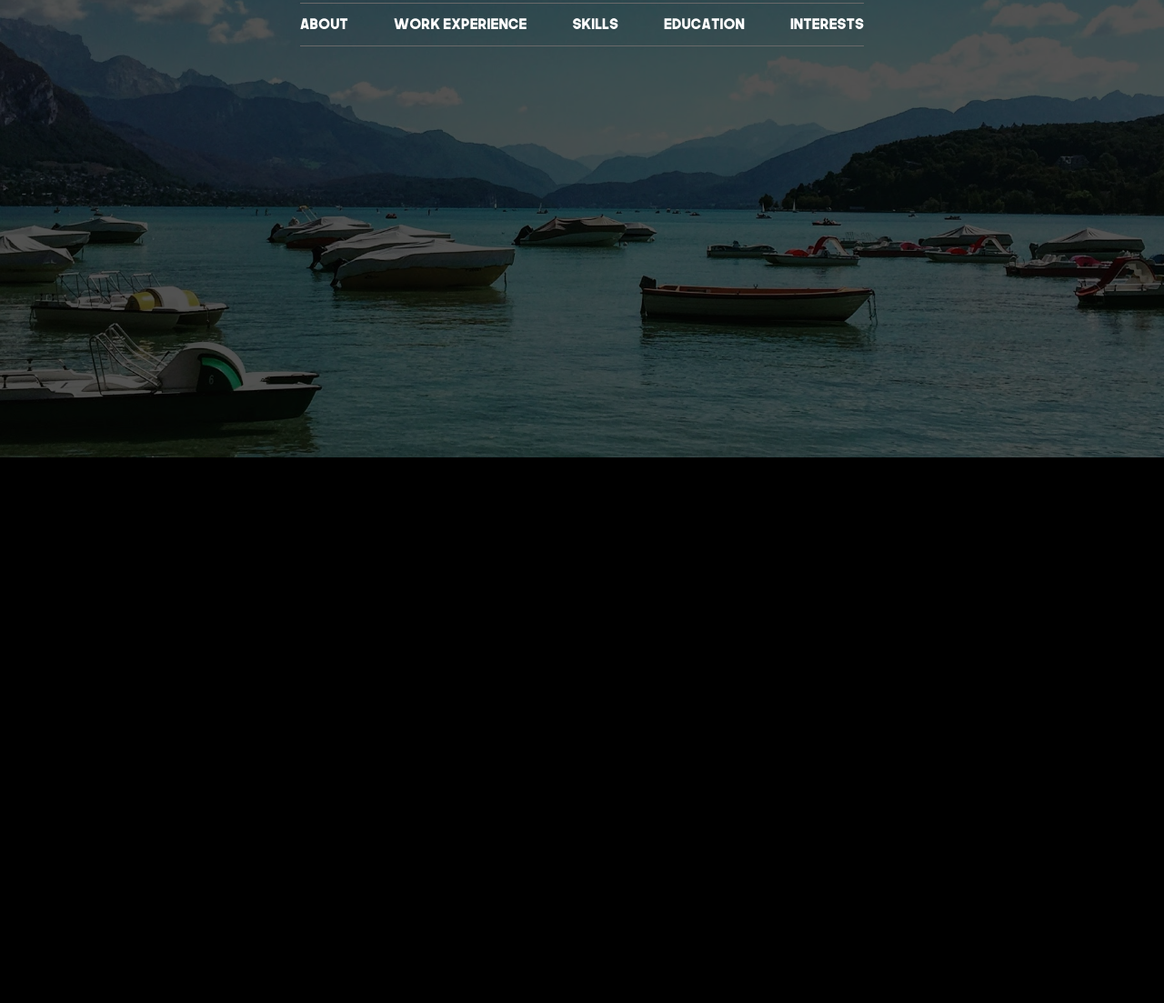
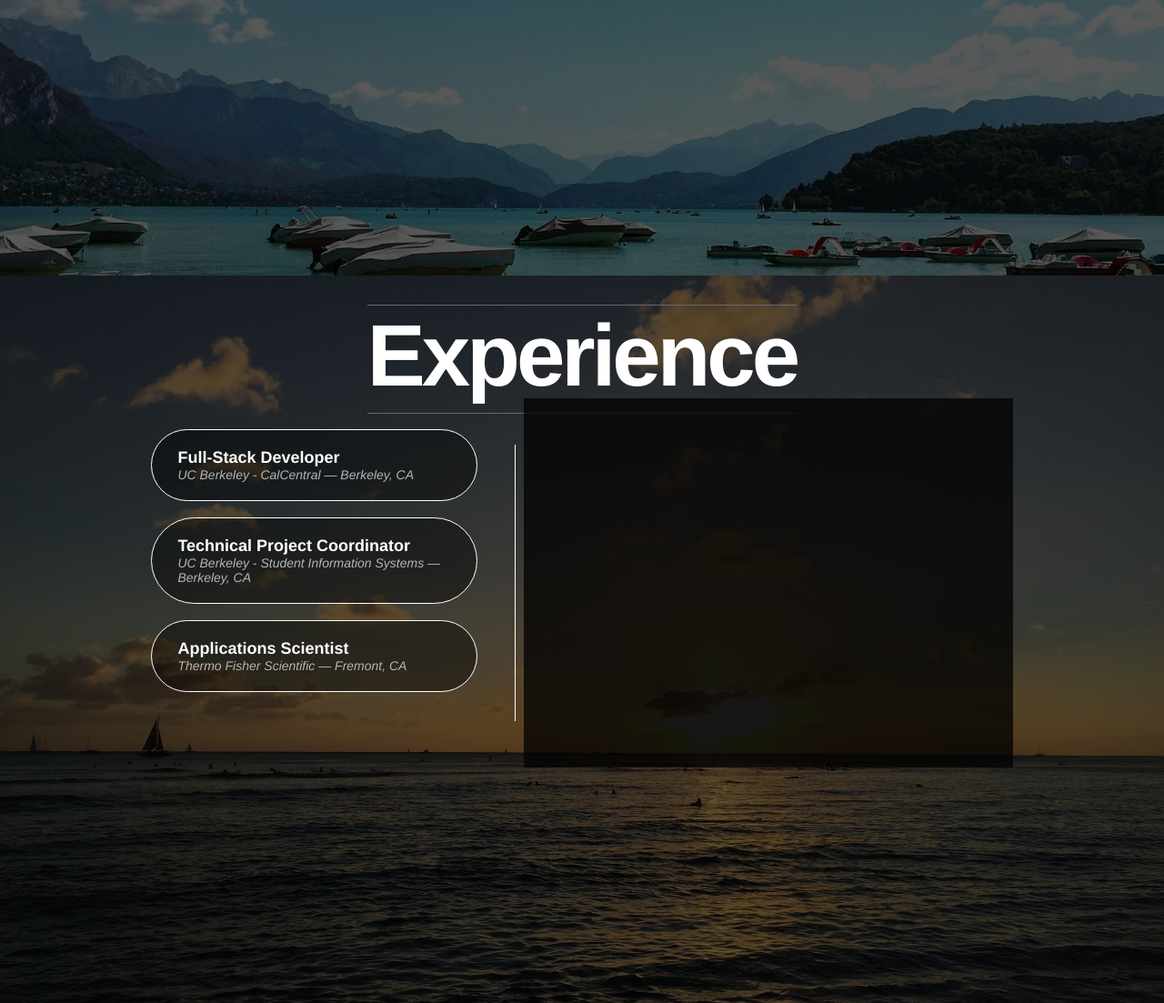
Before and after one commit to davidlimcheng/davidlimcheng, a React app: page / in a window 1280 px wide. Shown: the part 497-1600 px from the top of the page at 91% size. Before the commit the page ends 1000 px from the top, so only its background shows below. Built offline with nearby package versions, Linux system fonts and the light colour scheme.

Commit message:
experience page

```diff
--- a/src/components/App.js
+++ b/src/components/App.js
@@ -1,11 +1,64 @@
 import React from 'react';
 import Intro from './Intro';
+import Experience from './Experience';
+import experiences from '../experiences.js';
+
+const navLinks = {
+  link1: {
+    name: 'EXPERIENCE',
+    url: '#'
+  },
+  link2: {
+    name: 'SKILLS',
+    url: '#'
+  },
+  link3: {
+    name: 'EDUCATION',
+    url: '#'
+  },
+  link4: {
+    name: 'INTERESTS',
+    url: '#'
+  }
+}
 
 class App extends React.Component {
+  constructor() {
+    super();
+    this.updateHoveredJob = this.updateHoveredJob.bind(this);
+    this.updateSelectedJob = this.updateSelectedJob.bind(this);
+    this.removeHoveredJob = this.removeHoveredJob.bind(this);
+    this.removeSelectedJob = this.removeSelectedJob.bind(this);
+    this.state = {
+      navLinks: navLinks,
+      experiences: experiences,
+      hoveredJob: false,
+      selectedJob: false
+    }
+  }
+  updateHoveredJob(job) {
+    this.setState({hoveredJob: job});
+  }
+  removeHoveredJob() {
+    this.setState({hoveredJob: false});
+  }
+  updateSelectedJob(job) {
+    this.setState({selectedJob: job});
+  }
+  removeSelectedJob() {
+    this.setState({selectedJob: false});
+  }
   render() {
     return (
-      <div>
-        <Intro />
+      <div className="defaults">
+        <Intro navLinks={this.state.navLinks}/>
+        <Experience experiences={this.state.experiences}
+            updateHoveredJob={this.updateHoveredJob}
+            updateSelectedJob={this.updateSelectedJob}
+            removeHoveredJob={this.removeHoveredJob}
+            removeSelectedJob={this.removeSelectedJob}
+            hoveredJob={this.state.hoveredJob}
+            selectedJob={this.state.selectedJob}/>
       </div>
     )
   }
--- /dev/null
+++ b/src/components/Experience.js
@@ -0,0 +1,122 @@
+import React from 'react';
+
+class Experience extends React.Component {
+  constructor() {
+    super();
+    this.addHoveredJob = this.addHoveredJob.bind(this);
+    this.addOrRemoveSelectedJob = this.addOrRemoveSelectedJob.bind(this);
+    this.removeHoveredJob = this.removeHoveredJob.bind(this);
+    this.renderExperienceItem = this.renderExperienceItem.bind(this);
+    this.renderJobDescription = this.renderJobDescription.bind(this);
+    this.renderMiddleBorder = this.renderMiddleBorder.bind(this);
+  }
+  addHoveredJob(e, key) {
+    e.preventDefault();
+    this.props.updateHoveredJob(this.props.experiences[key]);
+  }
+  addOrRemoveSelectedJob(e, key){
+    e.preventDefault();
+    const selectedJob = this.props.experiences[key];
+    if (this.props.selectedJob && JSON.stringify(this.props.selectedJob) === JSON.stringify(selectedJob)) {
+      this.props.removeSelectedJob();
+    } else {
+      this.props.updateSelectedJob(selectedJob);
+    }
+  }
+  renderMiddleBorder() {
+    let middleBorderColor = 'experience-middle-border-default';
+    if (this.props.selectedJob) {
+      middleBorderColor = 'experience-middle-border-' + this.props.selectedJob.jobKey;
+    } else if (this.props.hoveredJob) {
+      middleBorderColor = 'experience-middle-border-' + this.props.hoveredJob.jobKey;
+    }
+    return (
+      <div className={"experience-middle-border " + middleBorderColor}></div>
+    )
+  }
+  removeHoveredJob(e) {
+    this.props.removeHoveredJob();
+  }
+  renderExperienceItem(key) {
+    const job = this.props.experiences[key];
+    let containerClass = 'experience-item-container';
+    // If there is no selected job or there is a selected job and we are not rendering it, add the hover effects
+    if (!this.props.selectedJob || (this.props.selectedJob && this.props.selectedJob.jobKey !== key)) {
+      containerClass += ' ' + key;
+    }
+    // If rendering the selected job, add a class for the permanent background color and font color changees
+    if (this.props.selectedJob && this.props.selectedJob.jobKey === key) {
+      containerClass += ' selected-job experience-item-container-selected-' + key;
+    }
+    return (
+      <li className="experience-item" key={key}
+          onMouseEnter={(e) => this.addHoveredJob(e, key)}
+          onMouseLeave={(e) => this.removeHoveredJob(e)}
+          onClick={(e) => this.addOrRemoveSelectedJob(e, key)}>
+        <div className={containerClass}>
+          <div className="experience-item-title">
+            <strong>{job.title}</strong>
+          </div>
+          <div className="experience-item-details">
+            <i>{job.company}</i> &mdash; <i>{job.location}</i>
+          </div>
+        </div>
+      </li>
+    )
+  }
+  renderJobDescription() {
+    let job = false;
+    if (this.props.selectedJob) {
+      job = this.props.selectedJob;
+    } else if (this.props.hoveredJob) {
+      job = this.props.hoveredJob;
+    }
+    if (job) {
+      return (
+        <div className="experience-description">
+          <div className="experience-description-timeline">
+            <h2 className="experience-description-timeline-header">Timeline:&nbsp;&nbsp;</h2><h3 className={'experience-'+job.jobKey}>{job.timeline}</h3>
+          </div>
+          <h2>Summary:</h2>
+          <p>{job.summary}</p>
+          <h2 className="experience-description-list-header">Duties:</h2>
+          <ul>
+            {job.duties.map(function(duty){
+              return (<li><p>{duty}</p></li>)
+            })}
+          </ul>
+          <h2 className="experience-description-list-header">Main Skills:</h2>
+          <ul>
+            {job.skills.map(function(skill) {
+              return (<li><p>{skill}</p></li>)
+            })}
+          </ul>
+        </div>
+      )
+    }
+  }
+  render() {
+    return (
+      <div className="main-section experience">
+        <div className="transparent-black">
+          <div className="experience-container">
+            <div className="section-title experience-title">
+              <h1>Experience</h1>
+            </div>
+            <div className="experience-list">
+              <ul>
+                {Object.keys(this.props.experiences).map(this.renderExperienceItem)}
+              </ul>
+            </div>
+            {this.renderMiddleBorder()}
+            <div className="experience-description-container">
+              {this.renderJobDescription()}
+            </div>
+          </div>
+        </div>
+      </div>
+    )
+  }
+}
+
+export default Experience;
--- a/src/components/Intro.js
+++ b/src/components/Intro.js
@@ -15,7 +15,7 @@ class Intro extends React.Component {
                 <p>Front-End // Back-End // Artificial Intelligence</p>
               </div>
             </div>
-            <NavBar />
+            <NavBar navLinks={this.props.navLinks}/>
           </div>
         </div>
       </div>
--- a/src/components/NavBar.js
+++ b/src/components/NavBar.js
@@ -1,27 +1,4 @@
 import React from 'react';
-
-const links = {
-  link1: {
-    name: 'ABOUT',
-    url: '#'
-  },
-  link2: {
-    name: 'WORK EXPERIENCE',
-    url: '#'
-  },
-  link3: {
-    name: 'SKILLS',
-    url: '#'
-  },
-  link4: {
-    name: 'EDUCATION',
-    url: '#'
-  },
-  link5: {
-    name: 'INTERESTS',
-    url: '#'
-  }
-}
 
 class NavBar extends React.Component {
   constructor() {
@@ -31,16 +8,15 @@ class NavBar extends React.Component {
   renderNavItem(key) {
     return (
       <li key={key}>
-        <a href={links[key].url}>{links[key].name}</a>
+        <a href={this.props.navLinks[key].url}>{this.props.navLinks[key].name}</a>
       </li>
     )
   }
 
   render() {
-    const linkIds = Object.keys(links);
     return (
       <ul className="navigation">
-        {Object.keys(links).map(this.renderNavItem)}
+        {Object.keys(this.props.navLinks).map(this.renderNavItem)}
       </ul>
     )
   }
--- /dev/null
+++ b/src/css/_base.scss
@@ -0,0 +1,32 @@
+@font-face {
+  font-family: "thenextfont";
+  src: url("./fonts/TheNextFont.eot");
+  src: url("./fonts/TheNextFont.eot?#iefix") format("embedded-opentype"), url("./fonts/TheNextFont.woff") format("woff"), url("./fonts/TheNextFont.ttf") format("truetype"), url("./fonts/TheNextFont.svg") format("svg");
+  font-weight: normal;
+  font-style: normal;
+}
+
+body {
+  background-color: black;
+  margin: 0;
+}
+
+.defaults {
+  font-family: 'helvetica';
+}
+
+.main-section {
+  background-size: cover;
+  height: 100vh;
+}
+
+.section-title {
+  color: white;
+  font-size: 48px;
+  letter-spacing: -4px;
+}
+
+.transparent-black {
+  background: rgba(0, 0, 0, 0.65);
+  height: 100%;
+}
--- /dev/null
+++ b/src/css/_experience.scss
@@ -0,0 +1,173 @@
+.experience {
+  background-image: url('./images/waikiki_beach.jpg');
+}
+
+.experience-container {
+  display: grid;
+  grid-template-columns: 13% 28% 4% 42% 13%;
+  grid-template-rows: 25% 75%;
+}
+
+.experience-description {
+  color: rgb(185, 185, 185);
+  margin: 24px;
+  .experience-description-timeline-header {
+    display: inline;
+  }
+  .experience-description-list-header {
+    margin-top: 16px;
+  }
+  .experience-job1 {
+    color: rgb(0, 220, 102);
+  }
+  .experience-job2 {
+    color: rgb(238, 44, 44);
+  }
+  .experience-job3 {
+    color: rgb(255,215,0);
+  }
+  h2 {
+    color: white;
+    margin: 16px 0 4px 0;
+    transition: all 0.3s ease;
+  }
+  h2:first-child {
+    margin-top: 0;
+  }
+  h3 {
+    display: inline;
+  }
+  p, ul {
+    margin: 4px 0;
+  }
+  li {
+    color: white;
+    margin-bottom: 6px;
+    p {
+      color: rgb(185, 185, 185);
+    }
+  }
+  li:last-child {
+    margin-bottom: 0;
+  }
+}
+
+.experience-description-container {
+  grid-column-start: 4;
+  grid-row-start: 2;
+  background: rgba(0, 0, 0, 0.75);
+}
+
+.experience-item {
+  display: inline;
+  margin: 0 12px;
+}
+
+.experience-item-container {
+  background: rgba(0, 0, 0, 0.4);
+  border: 1px solid white;
+  border-radius: 50px;
+  cursor: pointer;
+  padding: 20px 28px;
+  strong {
+    color: white;
+    font-size: 18px;
+  }
+}
+
+.experience-item-details {
+  color: rgb(180, 180, 180);
+  font-size: 14px;
+  p {
+    display: inline;
+    margin: 0;
+  }
+}
+
+.experience-list {
+  grid-column-start: 2;
+  grid-row-start: 2;
+  ul {
+    padding: 0;
+  }
+}
+
+.experience-middle-border {
+  align-self: center;
+  border-left: 3px solid white;
+  grid-column-start: 3;
+  grid-row-start: 2;
+  height: 75%;
+  margin: 0 20% 0 80%;
+  transition: all 0.3s ease;
+}
+
+.experience-middle-border-default {
+  border-left: 1px solid white;
+}
+
+.experience-middle-border-job1 {
+  border-left: 1px solid rgb(0, 220, 102);
+}
+
+.experience-middle-border-job2 {
+  border-left: 1px solid rgb(238, 44, 44);
+}
+
+.experience-middle-border-job3 {
+  border-left: 1px solid rgb(255,215,0);
+}
+
+.experience-title {
+  grid-column-start: 2;
+  grid-column-end: 5;
+  grid-row-start: 1;
+  justify-self: center;
+  h1 {
+    border-bottom: 1px solid rgb(105, 105, 105);
+    border-top: 1px solid rgb(105, 105, 105);
+    padding-bottom: 8px;
+    margin: 32px 0;
+  }
+}
+
+.job1, .job2, .job3 {
+  transition: all 0.3s ease;
+}
+
+.job1:hover {
+  background: rgba(0, 220, 102, 0.7);
+  .experience-item-details, strong {
+    color: black;
+  }
+}
+
+.job2:hover {
+  background: rgba(238, 44, 44, 0.65);
+  .experience-item-details, strong {
+    color: black;
+  }
+}
+
+.job3:hover {
+  background: rgba(255,215,0, 0.55);
+  .experience-item-details, strong {
+    color: black;
+  }
+}
+
+.experience-item-container-selected-job1 {
+  background-color: rgba(0, 220, 102, 0.7);
+}
+.experience-item-container-selected-job2 {
+  background-color: rgba(238, 44, 44, 0.65);
+}
+.experience-item-container-selected-job3 {
+  background-color: rgba(255,215,0, 0.55);
+}
+
+.selected-job {
+  .experience-item-details, strong {
+    color: black;
+  }
+}
--- a/src/css/_intro.scss
+++ b/src/css/_intro.scss
@@ -5,7 +5,6 @@
 .intro-container {
   align-items: center;
   display: grid;
-  font-family: 'helvetica';
   grid-template-columns: 10% 40% 40% 10%;
   grid-template-rows: 25% 25% 25% 25%;
   height: 100%;
@@ -62,6 +61,7 @@
   li {
     display: inline;
     font-family: 'thenextfont';
+    font-weight: lighter;
     margin: 0 25px;
   }
   li:first-child {
--- a/src/css/style.scss
+++ b/src/css/style.scss
@@ -1,24 +1,3 @@
+@import 'base';
 @import 'intro';
-
-@font-face {
-  font-family: "thenextfont";
-  src: url("./fonts/TheNextFont.eot");
-  src: url("./fonts/TheNextFont.eot?#iefix") format("embedded-opentype"), url("./fonts/TheNextFont.woff") format("woff"), url("./fonts/TheNextFont.ttf") format("truetype"), url("./fonts/TheNextFont.svg") format("svg");
-  font-weight: normal;
-  font-style: normal;
-}
-
-body {
-  background-color: black;
-  margin: 0;
-}
-
-.main-section {
-  background-size: cover;
-  height: 1000px;
-}
-
-.transparent-black {
-  background: rgba(0, 0, 0, 0.68);
-  height: 100%;
-}
+@import 'experience';
--- /dev/null
+++ b/src/experiences.js
@@ -0,0 +1,43 @@
+const experiences = {
+  job1: {
+    jobKey: 'job1',
+    title: 'Full-Stack Developer',
+    company: 'UC Berkeley - CalCentral',
+    location: 'Berkeley, CA',
+    timeline: 'February 2016 - Present',
+    summary: 'UC Berkeley\'s CalCentral is a one-stop shop for students, staff, and faculty alike. Combining a large number of disparate systems throughout campus onto a single dashboard, users can do just about anything they need - whether that\'s submitting their statement of intent to register, grading a section, or accepting a financial aid award.',
+    duties: ['Bridge between UX Design, API, upstream systems, and functional teams to facilitate development.',
+             'Optimize CPU, memory, and thread configurations in the JVM using different diagnostic analytics.',
+             'Facilitate infrastructure decisions, deployment processes, and additional dev ops responsibilities.',
+             'Troubleshoot production issues as they arise.'],
+     skills: ['Angular', '(J)Ruby', 'npm', 'Git', 'Bash']
+   },
+   job2: {
+     jobKey: 'job2',
+     title: 'Technical Project Coordinator',
+     company: 'UC Berkeley - Student Information Systems',
+     location: 'Berkeley, CA',
+     timeline: 'February 2015 - February 2016',
+     summary: 'Worked as a project coordinator for UX Development and API teams on the Student Information Systems team at UC Berkeley, before transitioning to a full-timeline development role. Although the role was formally titled as \"Project Coordinator\", I like to think of it more as \"guy who did whatever needed to get done.\"',
+     duties: ['Worked with different teams to manage scheduling, resourcing, and assignment of development tasks.',
+              'Gathered requirements with functional teams to design API specifications for various features.',
+              'Assisted in design, development, and maintenance of MS Access queries and tables to support project tracking.',
+              'Scheduled out development tasks, readjusting scope and resources when necessary to meet project goals.'],
+     skills: ['SQL', 'Scheduling', 'JIRA', 'MS Access', 'MS Project']
+   },
+   job3: {
+     jobKey: 'job3',
+     title: 'Applications Scientist',
+     company: 'Thermo Fisher Scientific',
+     location: 'Fremont, CA',
+     timeline: 'October 2012 - February 2015',
+     summary: 'In my past life, I was a scientist working in a laboratory working with blood, urine, and serum samples to validate newly developed quantitative assays. These assays were used in laboratories around the world in therapeutic and immunosuppressant drug monitoring, as well as testing for drugs of abuse.',
+     duties: ['Ran 3-6 month assay validations on various clinical chemical analyzers.',
+              'Prepared blood, urine, and serum samples for clinical analysis.',
+              'Analyzed resulting datasets to ensure passing of specification requirements for product release.',
+              'Initiated and led multiple internal Practical Process Improvement projects which led to a 35% reduction in project completion times.'],
+     skills: ['Sample Preparation', 'Laboratory Equiptment', 'Data Analysis', 'EP Evaluator']
+   }
+};
+
+export default experiences;
```
Also changed, not shown: package.json (+6 -1 lines), 1 other file.
